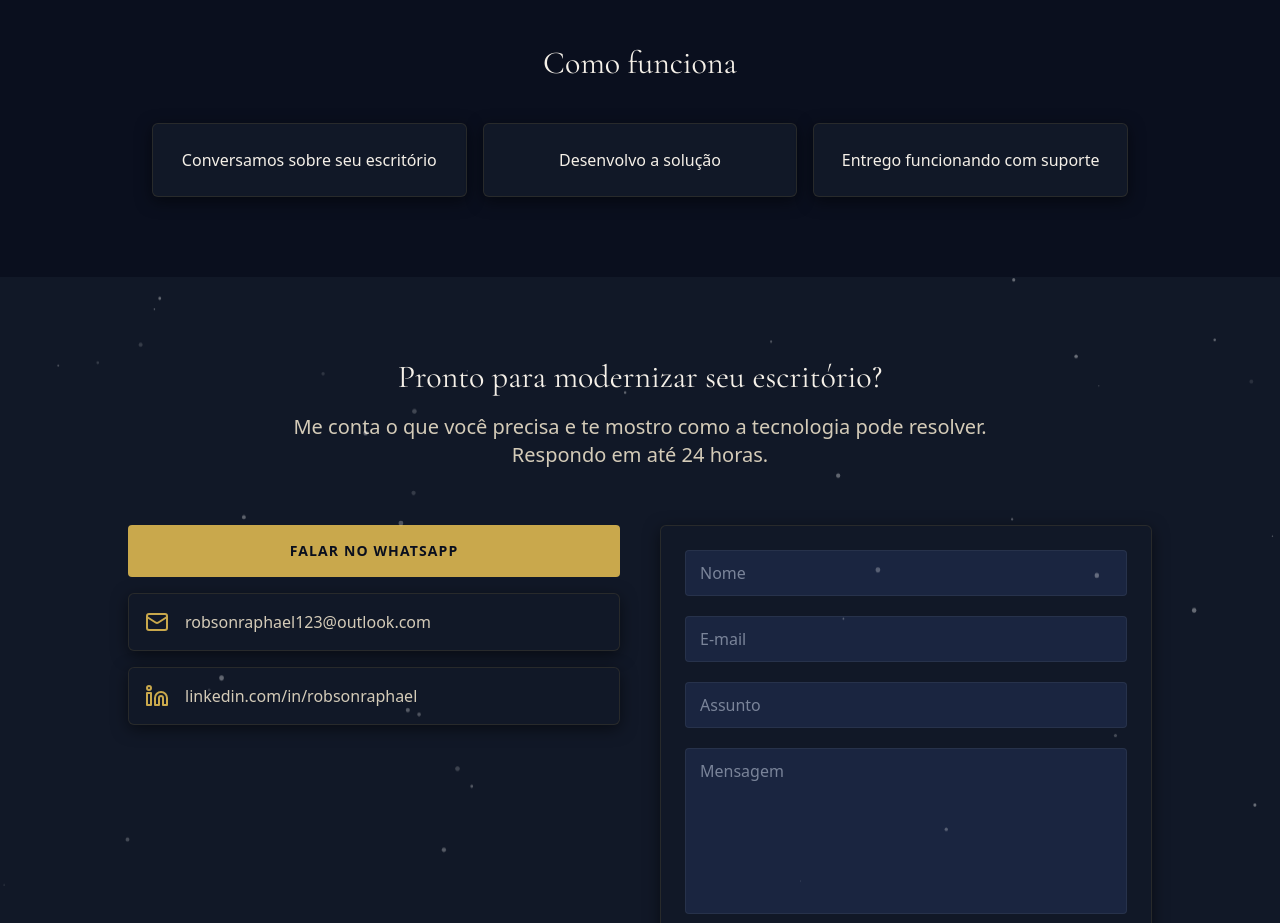
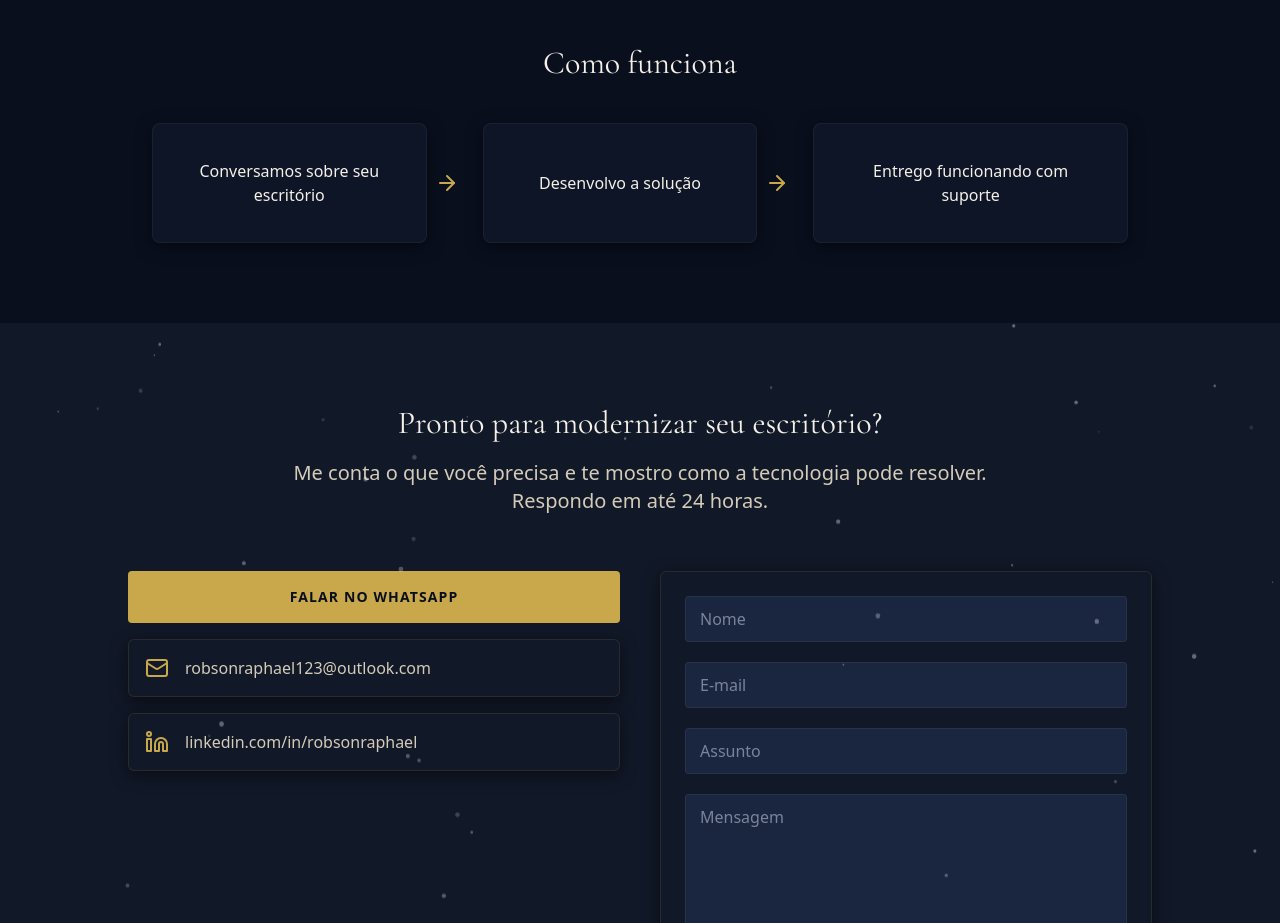
Before and after one commit to robsonraphael/portifolio-website, a Next.js app: page / in a window 1280 px wide. Shown: the part 4300-5223 px from the top of the page. Built offline with nearby package versions, Linux system fonts and the light colour scheme.

Commit message:
update: adicionando setas
adicionando setas para mostrar os passos do como funciona

```diff
--- a/app/components/sections/Skills.tsx
+++ b/app/components/sections/Skills.tsx
@@ -1,3 +1,5 @@
+import { ArrowRight } from 'lucide-react';
+
 const steps = [
   'Conversamos sobre seu escritório',
   'Desenvolvo a solução',
@@ -12,10 +14,20 @@ export default function Skills() {
           <h2 className="section-title">Como funciona</h2>
         </div>
 
-         <div className="grid grid-cols-1 md:grid-cols-3 gap-4">
-          {steps.map((step) => (
-            <div key={step} className="panel-card p-6 text-center">
-              <p className="text-[var(--text-primary)] font-medium">{step}</p>
+        <div className="grid grid-cols-1 md:grid-cols-3 gap-4">
+          {steps.map((step, index) => (
+            <div key={index} className="flex items-center w-full">
+              {/* O Card */}
+              <div className="panel-card p-8 text-center w-full min-h-[120px] flex items-center justify-center border border-white/5 bg-[#1a263d]/30 rounded-xl">
+                <p className="text-[var(--text-primary)] font-medium">{step}</p>
+              </div>
+
+              {/* A Seta (Aparece apenas entre os cards e em telas MD+) */}
+              {index < steps.length - 1 && (
+                <div className="hidden md:flex items-center justify-center mx-2 text-[var(--gold)]">
+                  <ArrowRight className="w-6 h-6 animate-pulse-horizontal" />
+                </div>
+              )}
             </div>
           ))}
         </div>
```
